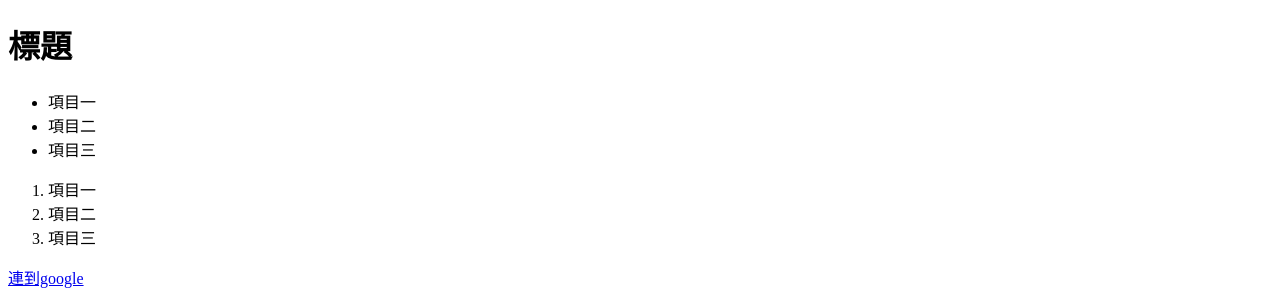
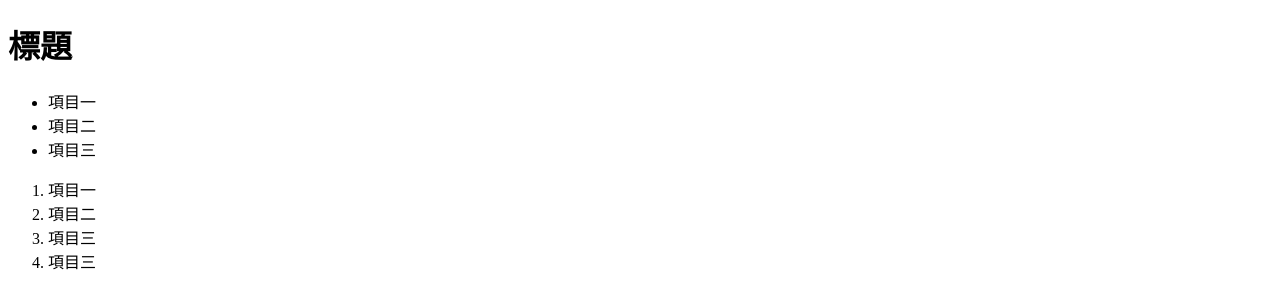
Before and after one commit to sky0929870211/HTMLCSSTEST, a plain HTML site: page index.html in a window 1280 px wide. Shown: the top 291 px of the page. Drawn offline with Linux system fonts and the light colour scheme.

Commit message:
Update index.html

```diff
--- a/index.html
+++ b/index.html
@@ -16,6 +16,7 @@
         <li>項目一</li>
         <li>項目二</li>
         <li>項目三</li>
+        <li>項目三</li>
     </ol>
     <a target="_blank" href="https://www.google.com/" title="連到google">連到google</a>
     <p>段落</p>
```
